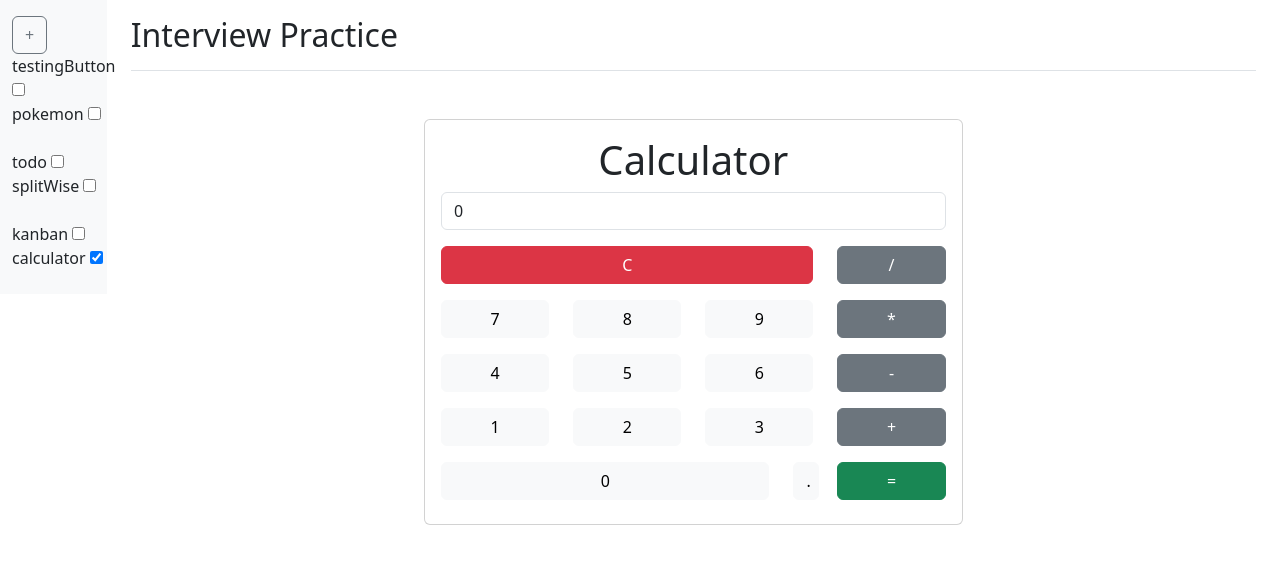
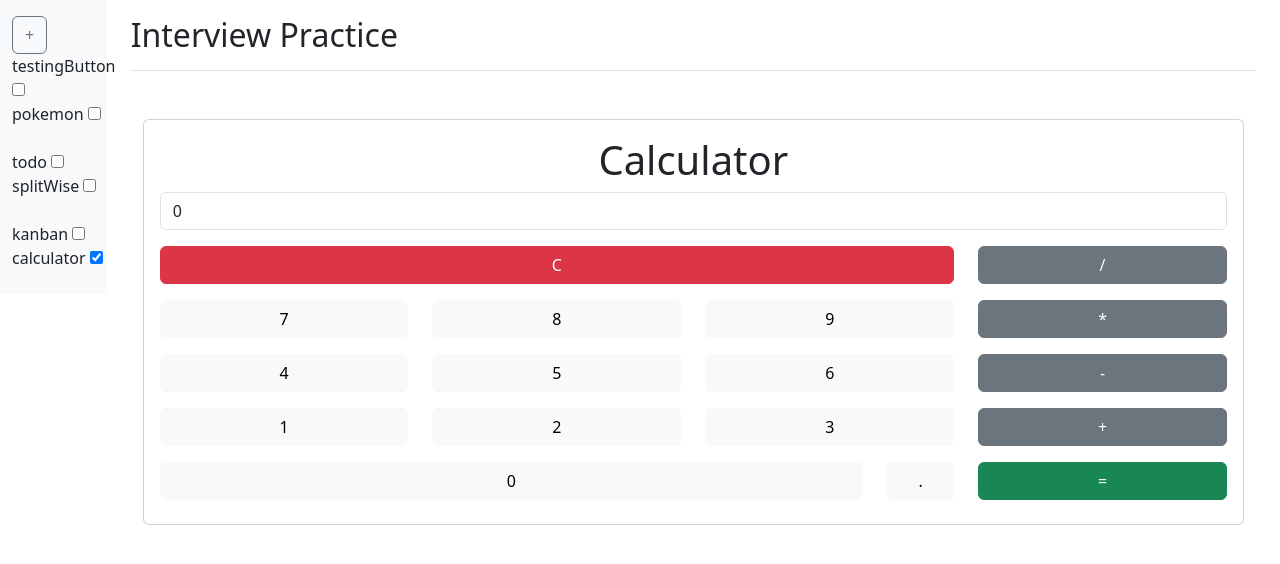
Before and after one commit to nhemnt/tyaari-jeet-ki, a React (Vite) app: page / in a window 1280 px wide. Both pictures are taken after a click on the checkbox 96 px from the left and 257 px from the top of the page. Shown: the top 564 px of the page. Built offline with nearby package versions, Linux system fonts and the light colour scheme.

Commit message:
remove w-50 css from calculator

```diff
--- a/src/components/Calculator/index.jsx
+++ b/src/components/Calculator/index.jsx
@@ -68,7 +68,7 @@ function Calculator() {
   const [state, dispatch] = useReducer(reducer, initialState);
 
   return (
-    <div className="container mt-5 w-50">
+    <div className="container mt-5">
       <div className="calculator card">
         <div className="card-body">
           <h1 className="card-title text-center">Calculator</h1>
```
